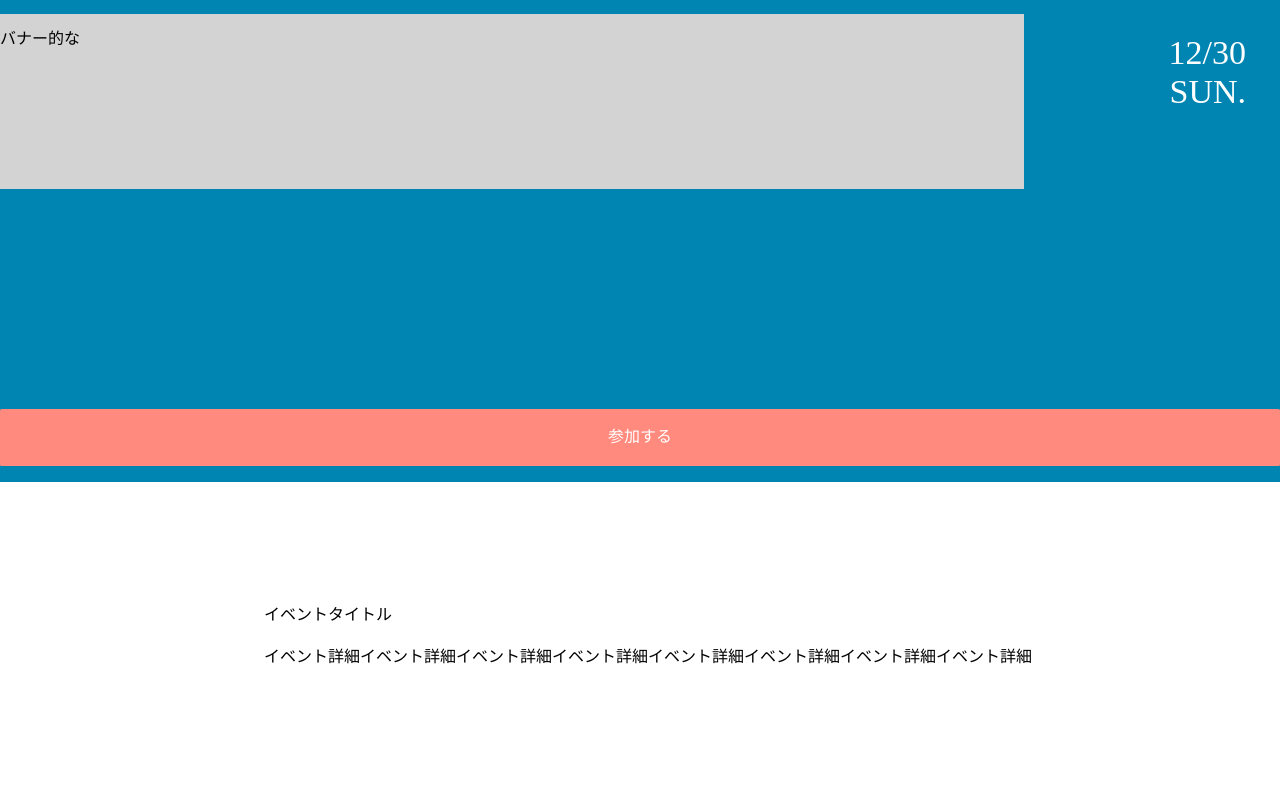
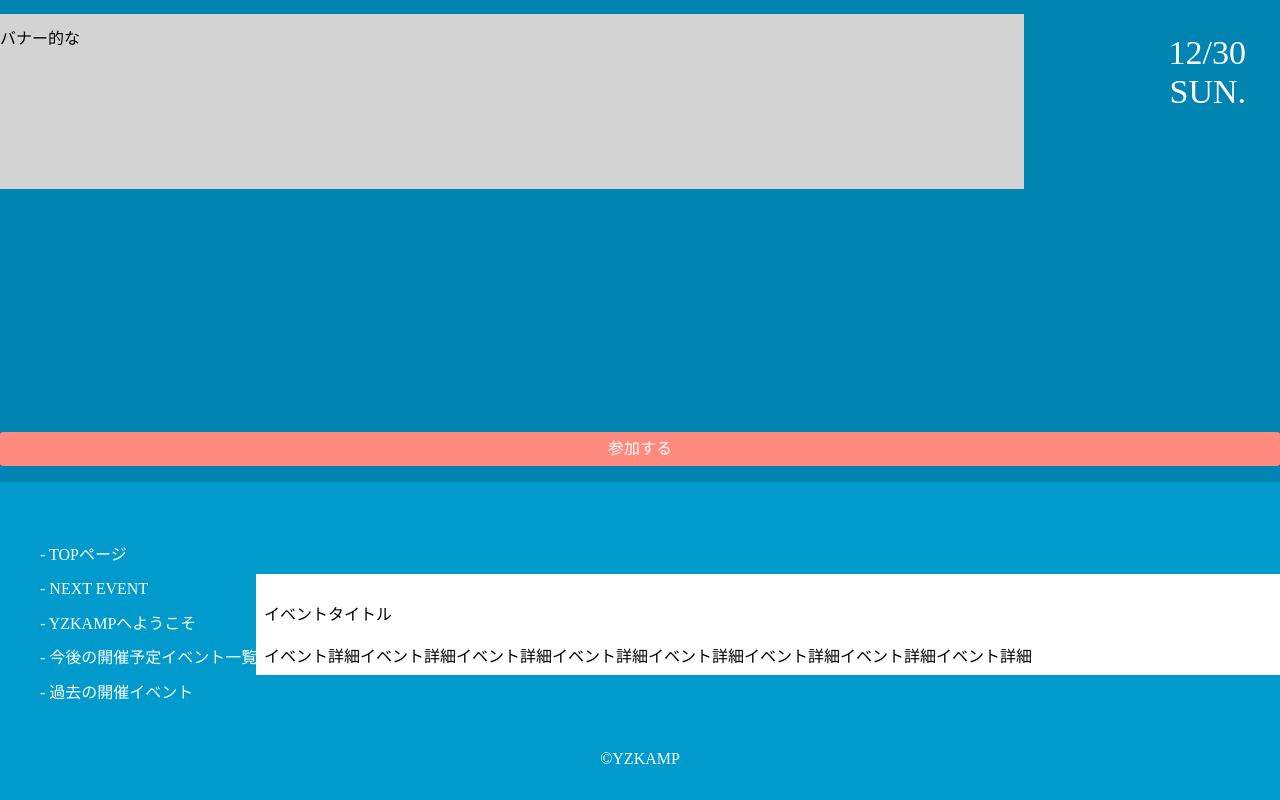
Before and after one commit to yzk-gym/yzk-community-site, a Vue app: page /#/ in a window 1280 px wide. Shown: the part 168-968 px from the top of the page. Before the commit the page ends 843 px from the top, so only its background shows below. Built offline with nearby package versions, Linux system fonts and the light colour scheme.

Commit message:
フッター追加

```diff
--- a/index.html
+++ b/index.html
@@ -9,6 +9,8 @@
   <session>
     <div id="top"></div>
   </session>
-    <!-- built files will be auto injected -->
+  <footer>
+    <div id="footer"></div>
+  </footer>
   </body>
 </html>
--- a/src/components/button.vue
+++ b/src/components/button.vue
@@ -10,13 +10,13 @@ export default {
 </script>
 <style>
   #p-button {
-    margin: 0 20%;
+    margin: 0 15%;
     background-color: #FF8A7D;
-    border-radius: 0.1em 0.1em 0.1em 0.1em;
+    border-radius: 0.2em 0.2em 0.2em 0.2em;
     text-align: center;
   }
   #c-button-text {
-    padding: 0.2em;
+    margin: 0.5em;
     color: white;
   }
 </style>
--- a/src/components/layouts/footer.vue
+++ b/src/components/layouts/footer.vue
@@ -0,0 +1,37 @@
+<template>
+  <div id="p-footer">
+    <nav id="c-footer-itemlist">
+      <ul id="c-footer-item">
+        <li><p>- TOPページ</p></li>
+        <li><p>- NEXT EVENT</p></li>
+        <li><p>- YZKAMPへようこそ</p></li>
+        <li><p>- 今後の開催予定イベント一覧</p></li>
+        <li><p>- 過去の開催イベント</p></li>
+      </ul>
+    </nav>
+    <p id="c-footer-copyright">©︎YZKAMP</p>
+  </div>
+</template>
+<script>
+export default {
+  name: 'Footer',
+};
+</script>
+<style>
+  #p-footer {
+    background-color: #009ACC;
+  }
+  #c-footer-itemlist {
+    padding: 3em 0 0 0;
+  }
+  #c-footer-item {
+    list-style: none;
+    color: white;
+  }
+  #c-footer-copyright {
+    text-align: center;
+    color: white;
+    margin: 0 0;
+    padding: 2em;
+  }
+</style>
--- a/src/router/index.js
+++ b/src/router/index.js
@@ -1,6 +1,5 @@
 import Vue from 'vue';
 import Router from 'vue-router';
-import HelloWorld from '@/components/HelloWorld';
 import Events from '../components/events';
 import Logo from '../components/logo';
 
@@ -8,11 +7,6 @@ Vue.use(Router);
 
 export default new Router({
   routes: [
-    {
-      path: '/',
-      name: 'HelloWorld',
-      component: HelloWorld,
-    },
     {
       path: '/events',
       name: 'Events',
--- a/src/top.vue
+++ b/src/top.vue
@@ -1,5 +1,5 @@
 <template>
-  <div id="p-top">
+  <div id="top">
     <logo></logo>
     <next-event></next-event>
   </div>
@@ -8,13 +8,14 @@
 import 'normalize.css';
 import Logo from './components/logo';
 import NextEvent from './components/next_event';
+import Footer from './components/layouts/footer';
 
 export default {
-  components: { NextEvent, Logo },
+  components: { Footer, NextEvent, Logo },
 };
 </script>
 <style>
-  #p-top {
+  #top {
     width: 100vw;
     background-color: #009ACC;
   }
```
